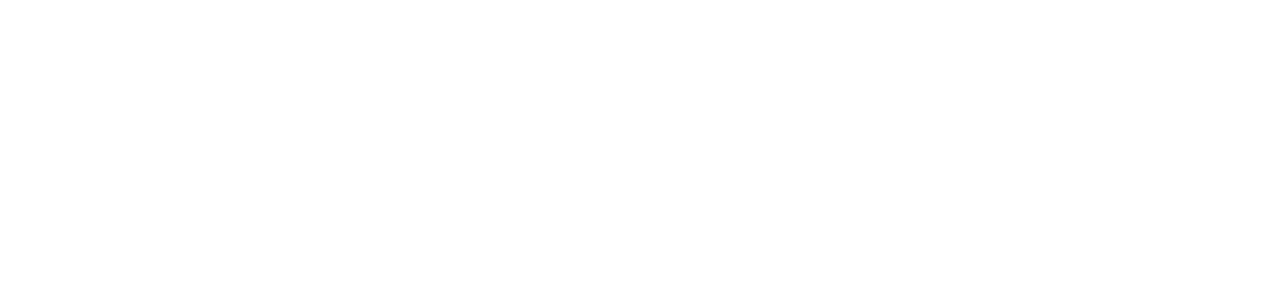
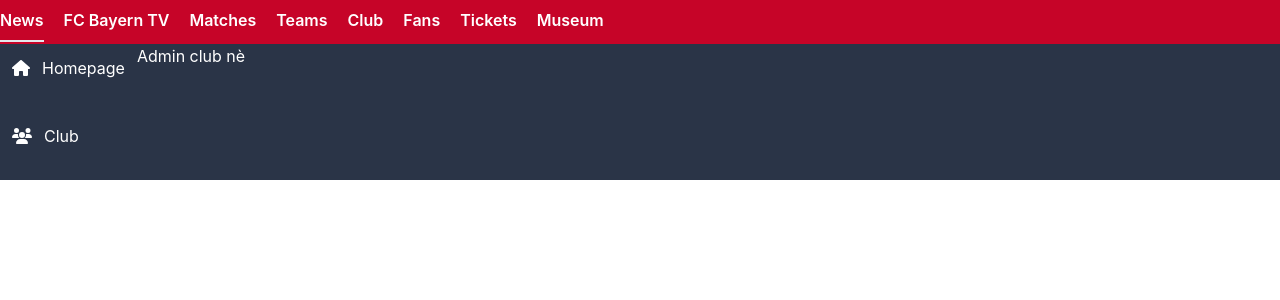
Before and after one commit to thawmisntme4081/bymnClone, a React (Create React App) app: page /admin/club in a window 1280 px wide. Before the commit this address had no page. Shown: the top 300 px of the page. Built offline with nearby package versions, Linux system fonts and the light colour scheme.

Commit message:
Config routes admin

```diff
--- a/src/App.tsx
+++ b/src/App.tsx
@@ -1,8 +1,17 @@
 import { FC, Suspense } from 'react'
-import { BrowserRouter, Navigate, Route, Routes } from 'react-router-dom'
+import {
+  BrowserRouter,
+  Navigate,
+  Outlet,
+  Route,
+  Routes,
+} from 'react-router-dom'
 import { routes, user } from './LayoutRoutes'
 import Footer from './commons/Footer'
 import Header from './commons/Header'
+import Navbar from './commons/Header/Navbar'
+import { RouteConfig } from './commons/interfaces'
+import Menu from './pages/Admin/Menu'
 
 const App: FC = () => {
   return (
@@ -32,11 +41,30 @@
                 key={route.path}
                 path={route.path}
                 element={
-                  <Suspense fallback={<div>loading...</div>}>
-                    <route.component />
-                  </Suspense>
+                  <div className="bg-[#2a3447]">
+                    <Navbar />
+                    <div className="flex">
+                      <Menu />
+                      <Outlet />
+                    </div>
+                  </div>
                 }
-              />
+              >
+                {route?.children?.map((routeChild: RouteConfig) => {
+                  console.log(routeChild)
+                  return (
+                    <Route
+                      key={routeChild.path}
+                      path={routeChild.path}
+                      element={
+                        <Suspense fallback={<div>loading...</div>}>
+                          <routeChild.component />
+                        </Suspense>
+                      }
+                    />
+                  )
+                })}
+              </Route>
             )
           }
           return (
--- a/src/LayoutRoutes.ts
+++ b/src/LayoutRoutes.ts
@@ -6,6 +6,8 @@
 const Contact = lazy(() => import('./pages/Contact'))
 const Stadium = lazy(() => import('./pages/Stadium'))
 const Club = lazy(() => import('./pages/Club'))
+const AdminClub = lazy(() => import('./pages/Admin/Layouts/Club'))
+const Dashboard = lazy(() => import('./pages/Admin/Layouts/Dashboard'))
 
 export const user: User = {
   role: 'admin',
@@ -33,5 +35,19 @@
     component: Admin,
     private: true,
     roles: ['admin'],
+    children: [
+      {
+        path: '/admin',
+        component: Dashboard,
+        private: true,
+        roles: ['admin'],
+      },
+      {
+        path: '/admin/club',
+        component: AdminClub,
+        private: true,
+        roles: ['admin'],
+      }
+    ]
   },
 ]
--- /dev/null
+++ b/src/pages/Admin/Layouts/Club/index.tsx
@@ -0,0 +1,9 @@
+import { FC } from 'react'
+
+interface IAdminClub {}
+
+const Club: FC<IAdminClub> = () => {
+  return <>Admin club nè</>
+}
+
+export default Club
--- /dev/null
+++ b/src/pages/Admin/Layouts/Dashboard/index.tsx
@@ -0,0 +1,9 @@
+import { FC } from 'react'
+
+interface IAdminDashboard {}
+
+const Dashboard: FC<IAdminDashboard> = () => {
+  return <>Dashboard nè</>
+}
+
+export default Dashboard
--- /dev/null
+++ b/src/pages/Admin/Menu/index.tsx
@@ -0,0 +1,42 @@
+import { faHouse, faUsers } from '@fortawesome/free-solid-svg-icons'
+import { FontAwesomeIcon } from '@fortawesome/react-fontawesome'
+import { FC } from 'react'
+import { NavLink } from 'react-router-dom'
+
+interface IAdminMenuProps {}
+
+export const menu = [
+  {
+    id: 1,
+    title: 'Homepage',
+    url: '/admin',
+    icon: <FontAwesomeIcon icon={faHouse} />,
+  },
+  {
+    id: 2,
+    title: 'Club',
+    url: '/admin/club',
+    icon: <FontAwesomeIcon icon={faUsers} />,
+  },
+]
+
+const Menu: FC<IAdminMenuProps> = () => {
+  return (
+    <div className="menu">
+      {menu.map((item) => (
+        <div className="flex flex-col gap-3 mb-5" key={item.id}>
+          <NavLink
+            to={item.url}
+            className="flex items-center gap-3 p-3 rounded-md hover:bg-primary"
+            key={item.id}
+          >
+            {item.icon}
+            <span className="hidden lg:block">{item.title}</span>
+          </NavLink>
+        </div>
+      ))}
+    </div>
+  )
+}
+
+export default Menu
--- /dev/null
+++ b/src/pages/Admin/Navbar/index.tsx
@@ -0,0 +1,40 @@
+import {
+  faBell,
+  faGear,
+  faMagnifyingGlass,
+} from '@fortawesome/free-solid-svg-icons'
+import { FontAwesomeIcon } from '@fortawesome/react-fontawesome'
+import { FC } from 'react'
+import { LOGO } from '../../../commons/Header/constants'
+
+interface IAdminNavbarProps {}
+
+const Navbar: FC<IAdminNavbarProps> = () => {
+  return (
+    <div className="p-5 flex items-center justify-between">
+      <figure className="flex items-center font-bold gap-3 h-8 w-8">
+        <img className="w-full" src={LOGO.logo} alt={LOGO.alt} />
+      </figure>
+      <div className="flex items-center gap-5">
+        <FontAwesomeIcon icon={faMagnifyingGlass} size="lg" />
+        <div className="relative">
+          <FontAwesomeIcon icon={faBell} size="lg" />
+          <span className="absolute flex items-center justify-center bg-primary text-white w-4 h-4 rounded-full -top-2 -right-2 text-[12px]">
+            1
+          </span>
+        </div>
+        <div className="flex items-center gap-3">
+          <img
+            className="w-7 h-7 rounded-full object-cover"
+            src="https://images.pexels.com/photos/11038549/pexels-photo-11038549.jpeg?auto=compress&cs=tinysrgb&w=1600&lazy=load"
+            alt="Jane"
+          />
+          <span>Jane</span>
+        </div>
+        <FontAwesomeIcon icon={faGear} size="lg" />
+      </div>
+    </div>
+  )
+}
+
+export default Navbar
--- a/src/pages/Admin/index.tsx
+++ b/src/pages/Admin/index.tsx
@@ -1,9 +1,10 @@
 import { FC } from 'react'
+import { Navigate } from 'react-router-dom'
 
 interface IAdminProps {}
 
 const Admin: FC<IAdminProps> = () => {
-  return <div className="bg-primary">Admin nè</div>
+  return <Navigate to={'/admin'} replace />
 }
 
 export default Admin
```
Also changed, not shown: src/commons/interfaces.ts (+6 -5 lines).
